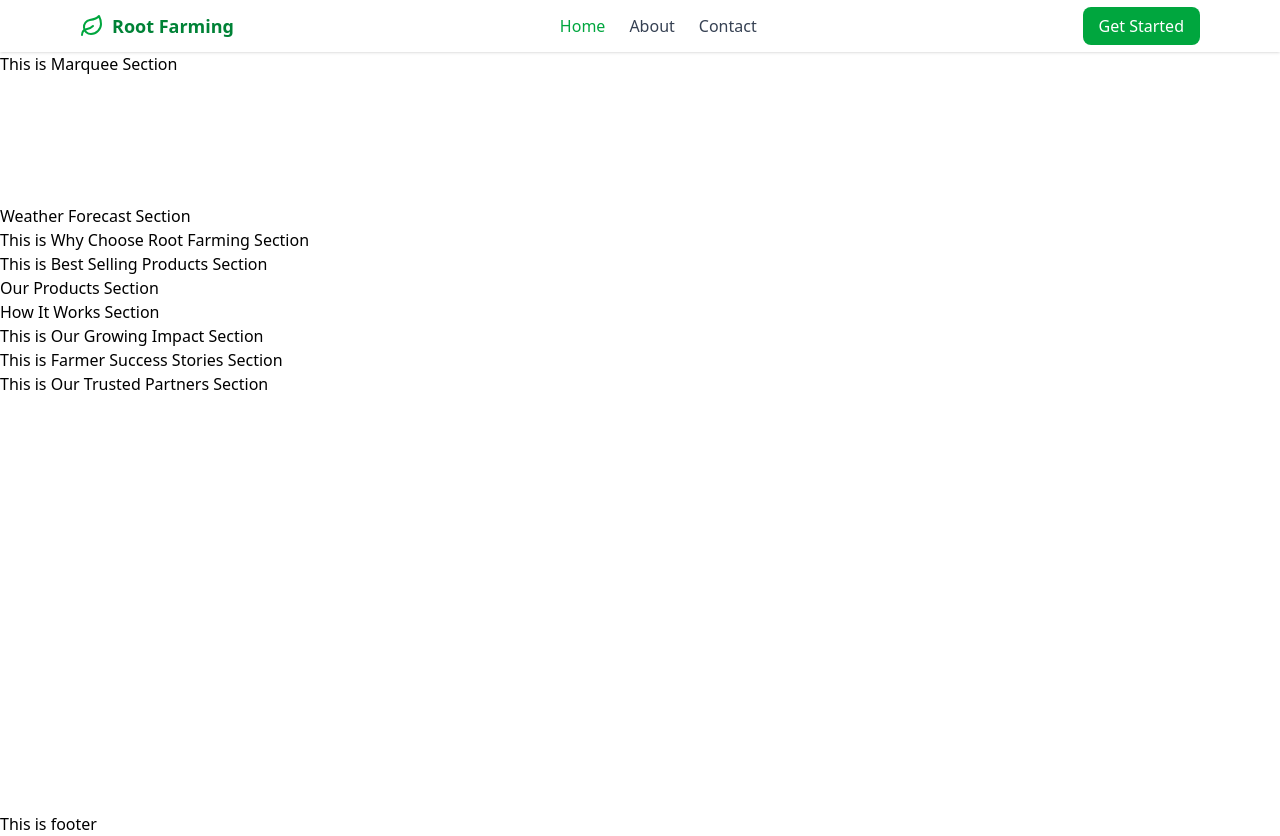
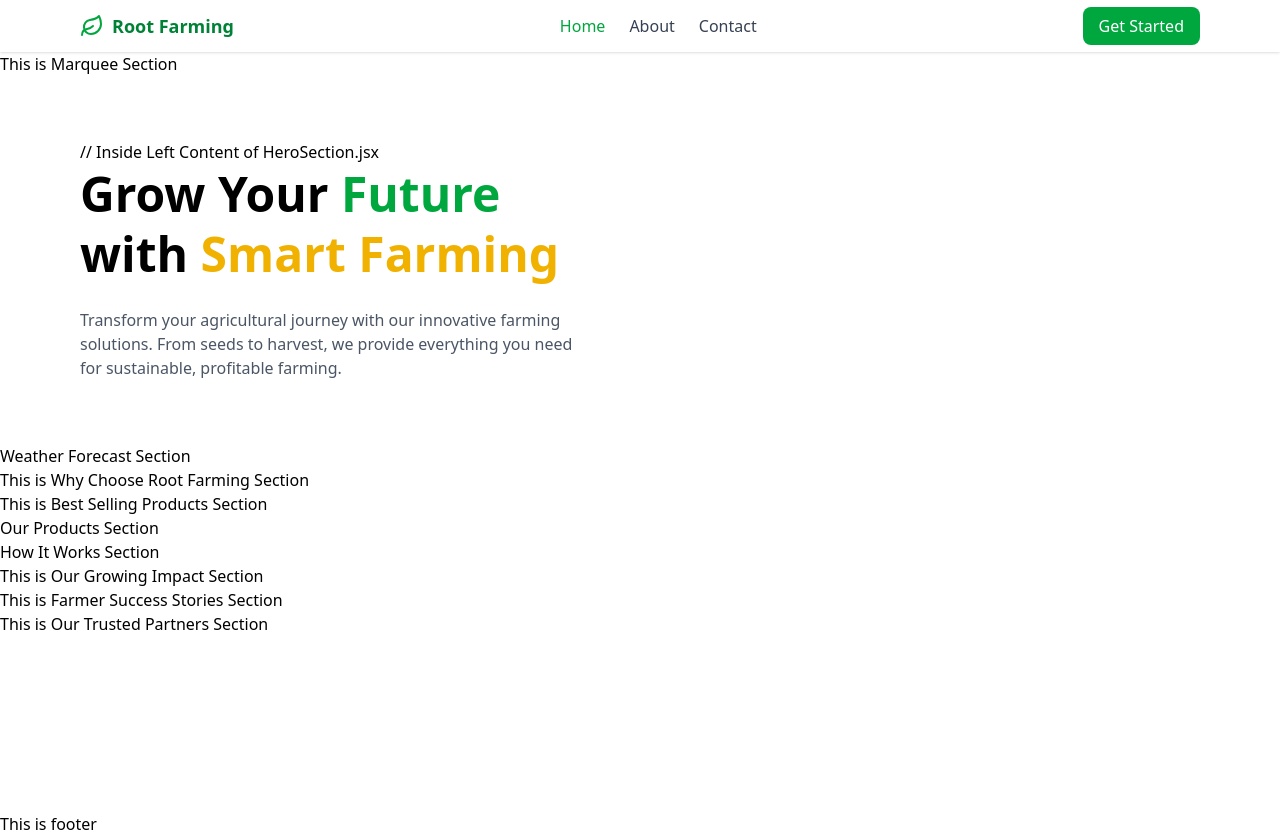
Before and after one commit to Subroto89/root-farming-frontend, a React (Vite) app: page / in a window 1280 px wide. Built offline with nearby package versions, Linux system fonts and the light colour scheme.

Commit message:
added main heading and description text

```diff
--- a/src/components/HomePage/HeroSection.jsx
+++ b/src/components/HomePage/HeroSection.jsx
@@ -7,6 +7,17 @@ const HeroSection = () => {
             <div className="mx-auto px-4 grid grid-cols-1 md:grid-cols-2 gap-6 items-center">
                 {/* Left Content */}
                 <div className="space-y-6">
+            // Inside Left Content of HeroSection.jsx
+                    <h1 className="text-4xl md:text-5xl font-bold leading-tight">
+                        Grow Your <span className="text-green-600">Future</span> <br /> with{" "}
+                        <span className="text-yellow-500">Smart Farming</span>
+                    </h1>
+                    <p className="text-gray-600">
+                        Transform your agricultural journey with our innovative farming <br />
+                        solutions. From seeds to harvest, we provide everything you need <br /> for
+                        sustainable, profitable farming.
+                    </p>
+
 
                 </div>
 
```
Lines whose indentation alone changed are shown as unchanged.
